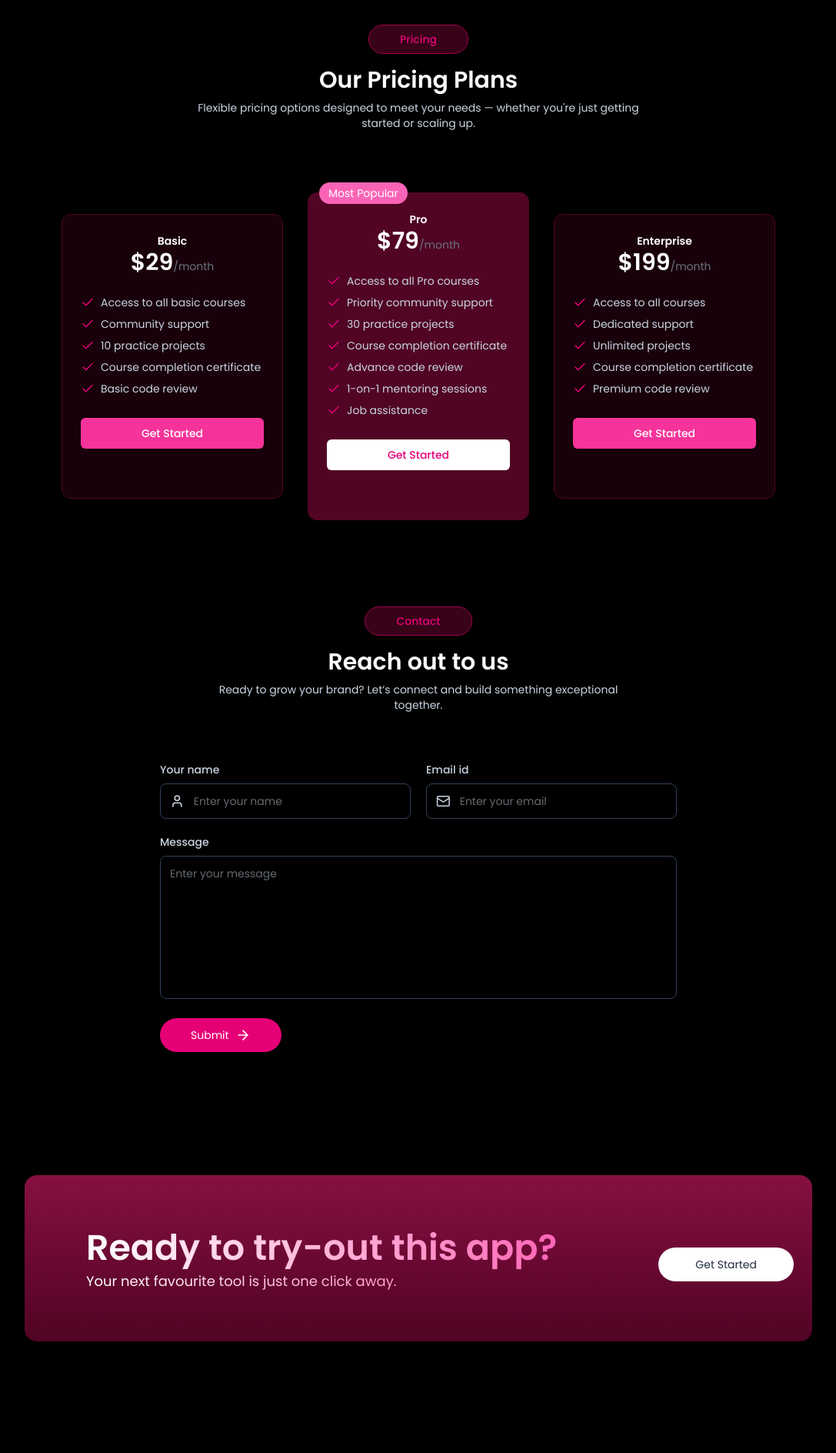
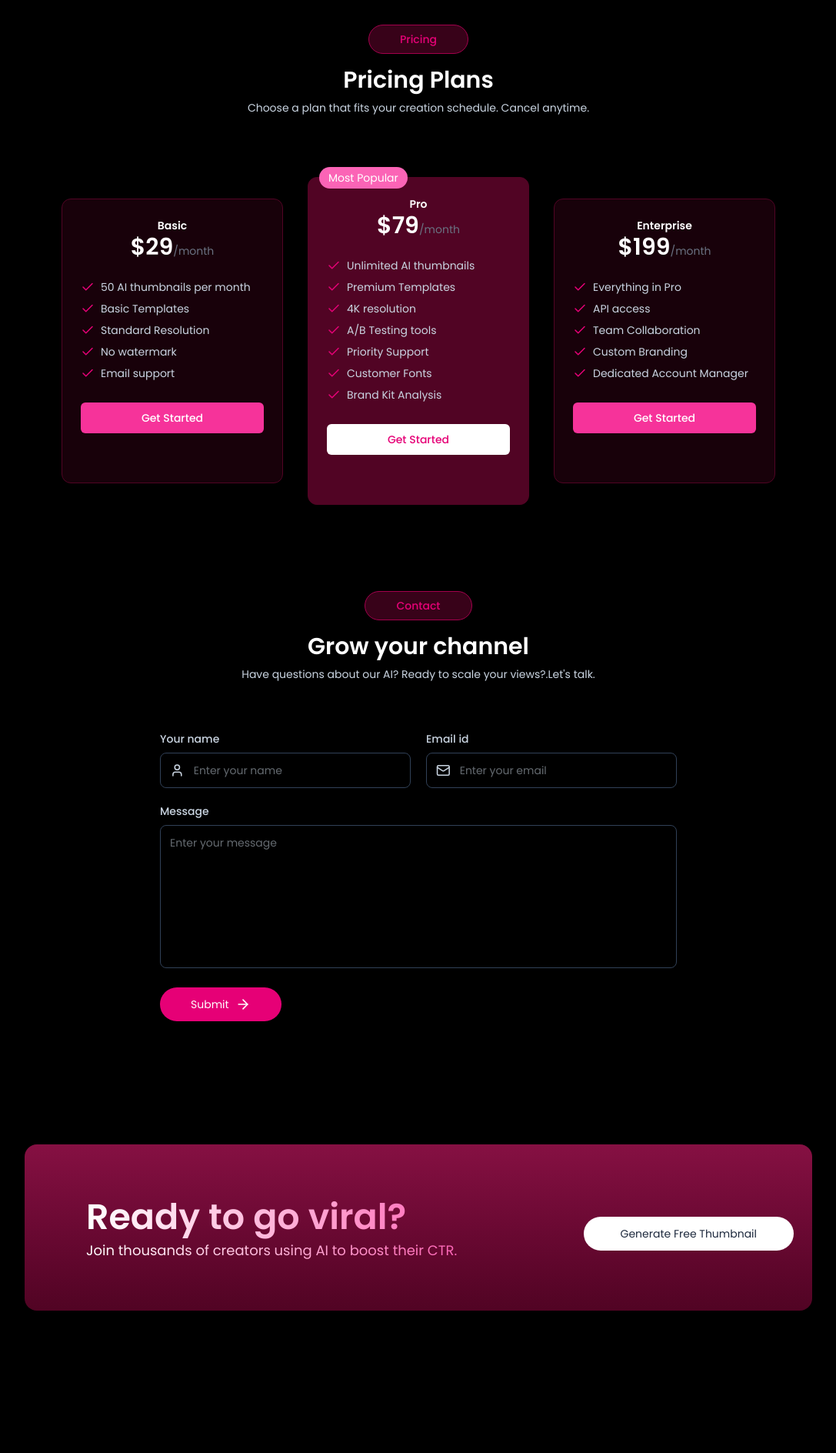
Before and after one commit to Codechef555/ai_thumbnail_generator, a React (Vite) app: page / in a window 1280 px wide. Shown: the part 3300-5188 px from the top of the page at 77% size, without its empty margins (96-1183 px from the left). Built offline with nearby package versions, Linux system fonts and the light colour scheme.

Commit message:
Update pricing, testimonials, and generation components

```diff
--- a/src/App.tsx
+++ b/src/App.tsx
@@ -4,6 +4,10 @@ import Navbar from "./components/Navbar";
 import Footer from "./components/Footer";
 import "./globals.css";
 import LenisScroll from "./components/LenisScroll";
+import Generate from "./pages/Generate";
+import MyGeneration from "./pages/MyGeneration";
+import YtPreview from "./pages/YtPreview";
+import Login from "./components/login";
 
 export default function App() {
     return (
@@ -12,6 +16,11 @@ export default function App() {
             <Navbar />
             <Routes>
                 <Route path="/" element={<HomePage />} />
+                <Route path="/generate" element={<Generate />} />
+                <Route path="/generate:id" element={<Generate />} />
+                <Route path="/my-generation" element={<MyGeneration />} />
+                <Route path="/preview" element={<YtPreview />} />
+                <Route path="/login" element={<Login />} />
             </Routes>
             <Footer />
         </>
--- a/src/components/Footer.tsx
+++ b/src/components/Footer.tsx
@@ -13,9 +13,9 @@ export default function Footer() {
                 viewport={{ once: true }}
                 transition={{ type: "spring", stiffness: 280, damping: 70, mass: 1 }}
             >
-                <a href="https://prebuiltui.com?utm_source=pixels">
-                    <img className="size-8 aspect-square" src="/assets/footer-logo.svg" alt="footer logo" width={32} height={32} />
-                </a>
+                <Link to='/'>
+                    <img className="size-8 aspect-square" src="/favicon.svg" alt="footer logo" width={32} height={32} />
+                </Link>
                 {footerData.map((section, index) => (
                     <div key={index}>
                         <p className="text-slate-100 font-semibold">{section.title}</p>
@@ -52,7 +52,7 @@ export default function Footer() {
                         <YoutubeIcon className="size-6 hover:text-pink-500" />
                     </a>
                 </div>
-                <p className="mt-3 text-center">&copy; {new Date().getFullYear()} <a href="https://prebuiltui.com?utm_source=pixels">PrebuiltUI</a></p>
+                <p className="mt-3 text-center">&copy; {new Date().getFullYear()} <a href="https://prebuiltui.com?utm_source=pixels">Thumblify -: sheriff</a></p>
             </motion.div>
         </footer>
     );
--- /dev/null
+++ b/src/components/Login.tsx
@@ -0,0 +1,8 @@
+
+const Login = () => {
+  return (
+    <div>Login</div>
+  )
+}
+
+export default Login
--- a/src/data/pricing.ts
+++ b/src/data/pricing.ts
@@ -6,11 +6,11 @@ export const pricingData: IPricing[] = [
         price: 29,
         period: "month",
         features: [
-            "Access to all basic courses",
-            "Community support",
-            "10 practice projects",
-            "Course completion certificate",
-            "Basic code review"
+            "50 AI thumbnails per month",
+            "Basic Templates",
+            "Standard Resolution",
+            "No watermark",
+            "Email support"
         ],
         mostPopular: false
     },
@@ -19,13 +19,13 @@ export const pricingData: IPricing[] = [
         price: 79,
         period: "month",
         features: [
-            "Access to all Pro courses",
-            "Priority community support",
-            "30 practice projects",
-            "Course completion certificate",
-            "Advance code review",
-            "1-on-1 mentoring sessions",
-            "Job assistance"
+            "Unlimited AI thumbnails",
+            "Premium Templates",
+            "4K resolution",
+            "A/B Testing tools",
+            "Priority Support",
+            "Customer Fonts",
+            "Brand Kit Analysis"
         ],
         mostPopular: true
     },
@@ -34,11 +34,11 @@ export const pricingData: IPricing[] = [
         price: 199,
         period: "month",
         features: [
-            "Access to all courses",
-            "Dedicated support",
-            "Unlimited projects",
-            "Course completion certificate",
-            "Premium code review"
+            "Everything in Pro",
+            "API access",
+            "Team Collaboration",
+            "Custom Branding",
+            "Dedicated Account Manager"
         ],
         mostPopular: false
     }
--- /dev/null
+++ b/src/pages/Generate.tsx
@@ -0,0 +1,8 @@
+
+const Generate = () => {
+  return (
+    <div>Generate</div>
+  )
+}
+
+export default Generate
--- /dev/null
+++ b/src/pages/MyGeneration.tsx
@@ -0,0 +1,8 @@
+
+const MyGeneration = () => {
+  return (
+    <div>MyGeneration</div>
+  )
+}
+
+export default MyGeneration
--- /dev/null
+++ b/src/pages/YtPreview.tsx
@@ -0,0 +1,8 @@
+
+const YtPreview = () => {
+  return (
+    <div>YtPreview</div>
+  )
+}
+
+export default YtPreview
--- a/src/sections/CTASection.tsx
+++ b/src/sections/CTASection.tsx
@@ -1,7 +1,9 @@
 'use client'
 import { motion } from "motion/react";
+import { useNavigate } from "react-router-dom";
 
 export default function CTASection() {
+    const navigate = useNavigate()
     return (
         <motion.div className="max-w-5xl py-16 mt-40 md:pl-20 md:w-full max-md:mx-4 md:mx-auto flex flex-col md:flex-row max-md:gap-6 items-center justify-between text-left bg-linear-to-b from-pink-900 to-pink-950 rounded-2xl p-6 text-white"
             initial={{ y: 150, opacity: 0 }}
@@ -16,7 +18,7 @@ export default function CTASection() {
                     viewport={{ once: true }}
                     transition={{ type: "spring", stiffness: 280, damping: 70, mass: 1 }}
                 >
-                    Ready to try-out this app?
+                    Ready to go viral?
                 </motion.h1>
                 <motion.p className="bg-linear-to-r from-white to-pink-400 text-transparent bg-clip-text text-lg"
                     initial={{ y: 80, opacity: 0 }}
@@ -24,16 +26,16 @@ export default function CTASection() {
                     viewport={{ once: true }}
                     transition={{ type: "spring", stiffness: 200, damping: 70, mass: 1 }}
                 >
-                    Your next favourite tool is just one click away.
+                    Join thousands of creators using AI to boost their CTR.
                 </motion.p>
             </div>
-            <motion.button className="px-12 py-3 text-slate-800 bg-white hover:bg-slate-200 rounded-full text-sm mt-4"
+            <motion.button onClick={()=> navigate('/generate')} className="px-12 py-3 text-slate-800 bg-white hover:bg-slate-200 rounded-full text-sm mt-4"
                 initial={{ y: 80, opacity: 0 }}
                 whileInView={{ y: 0, opacity: 1 }}
                 viewport={{ once: true }}
                 transition={{ type: "spring", stiffness: 280, damping: 70, mass: 1 }}
             >
-                Get Started
+                Generate Free Thumbnail
             </motion.button>
         </motion.div>
     );
--- a/src/sections/ContactSection.tsx
+++ b/src/sections/ContactSection.tsx
@@ -6,7 +6,7 @@ import { motion } from "motion/react";
 export default function ContactSection() {
     return (
         <div className="px-4 md:px-16 lg:px-24 xl:px-32">
-            <SectionTitle text1="Contact" text2="Reach out to us" text3="Ready to grow your brand? Let’s connect and build something exceptional together." />
+            <SectionTitle text1="Contact" text2="Grow your channel" text3="Have questions about our AI? Ready to scale your views?.Let's talk." />
             <form onSubmit={(e) => e.preventDefault()} className='grid sm:grid-cols-2 gap-3 sm:gap-5 max-w-2xl mx-auto text-slate-300 mt-16 w-full' >
                 <motion.div
                     initial={{ y: 150, opacity: 0 }}
--- a/src/sections/PricingSection.tsx
+++ b/src/sections/PricingSection.tsx
@@ -8,7 +8,7 @@ import { motion } from "motion/react";
 export default function PricingSection() {
     return (
         <div id="pricing" className="px-4 md:px-16 lg:px-24 xl:px-32">
-            <SectionTitle text1="Pricing" text2="Our Pricing Plans" text3="Flexible pricing options designed to meet your needs — whether you're just getting started or scaling up." />
+            <SectionTitle text1="Pricing" text2="Pricing Plans" text3="Choose a plan that fits your creation schedule. Cancel anytime." />
 
             <div className="flex flex-wrap items-center justify-center gap-8 mt-20">
                 {pricingData.map((plan: IPricing, index: number) => (
--- a/src/sections/TestimonialSection.tsx
+++ b/src/sections/TestimonialSection.tsx
@@ -8,7 +8,6 @@ export default function TestimonialSection() {
     return (
         <div id="testimonials" className="px-4 md:px-16 lg:px-24 xl:px-32">
             <SectionTitle text1="Testimonials" text2="Loved by creators" text3="See how our AI thumbnails are helping creators grow their audience." />
-
             <Marquee className="max-w-5xl mx-auto mt-11" gradient={true} speed={25} gradientColor="#000">
                 <div className="flex items-center justify-center py-5 overflow-hidden">
                     {[...testimonialsData, ...testimonialsData].map((testimonial: ITestimonial, index: number) => (
```
